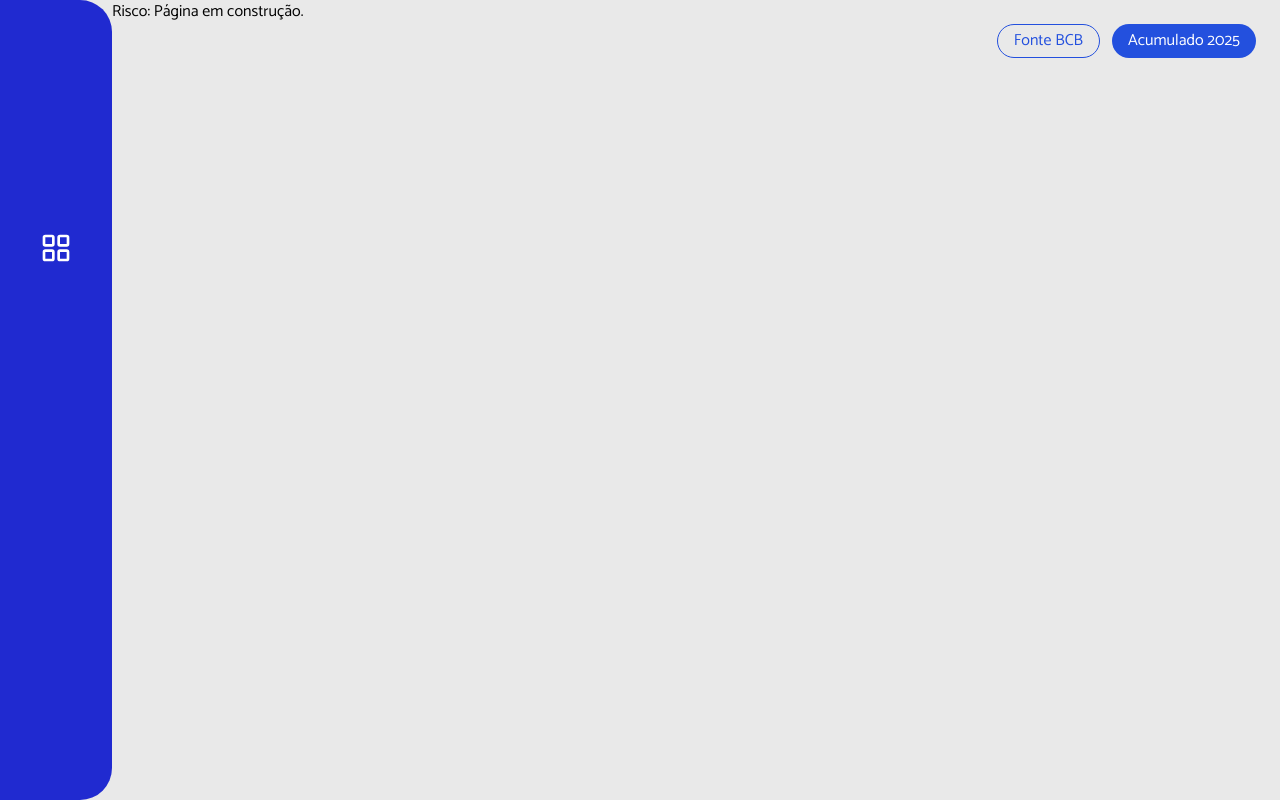
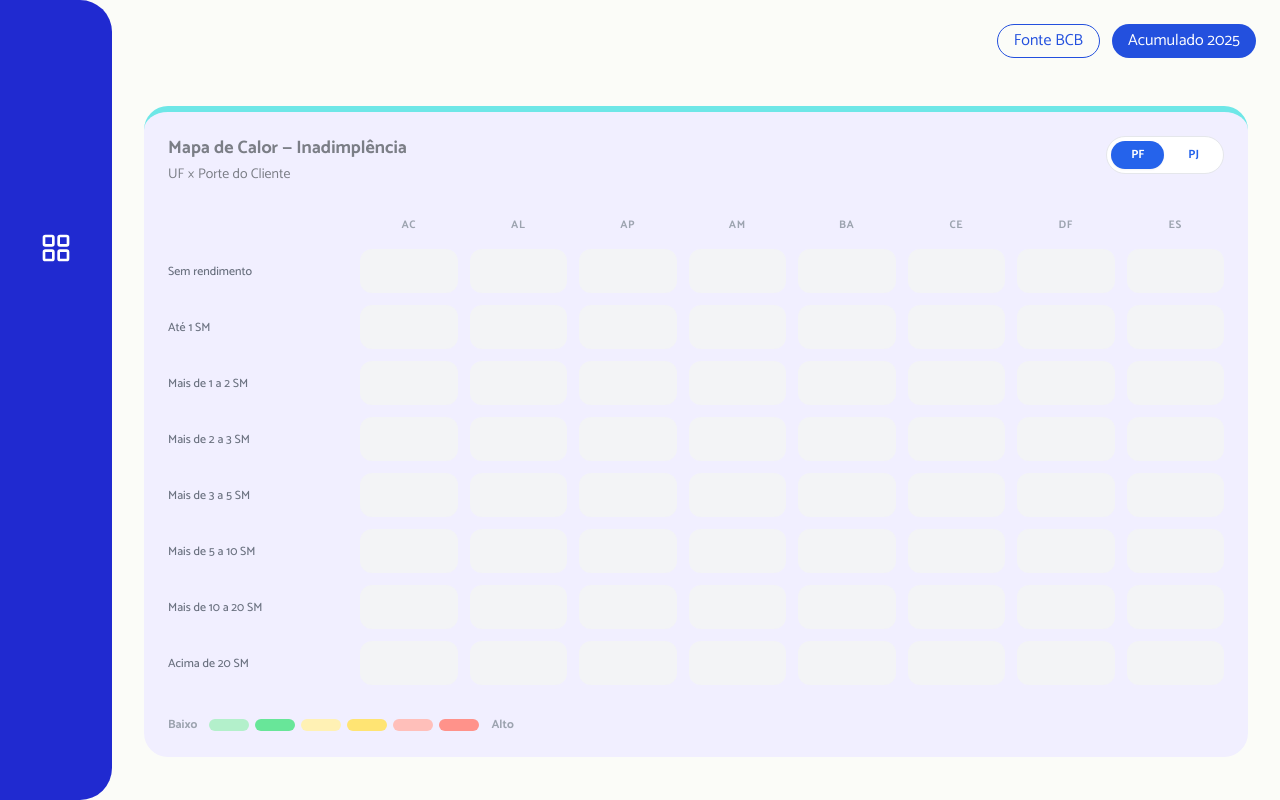
Before and after one commit to TeamMinerva/DM-API, a React (Vite) app in the folder frontend/: page /Risco in a window 1280 px wide. Built offline with nearby package versions, Linux system fonts and the light colour scheme.

Commit message:
feat: criação do mapa de calor inadimplência por estado × porte (filtro PF/PJ)

```diff
--- /dev/null
+++ b/frontend/src/components/maps/InadimplenciaHeatmap.tsx
@@ -0,0 +1,171 @@
+export interface DataItem {
+    uf: string;
+    porte: string;
+    taxa: number;
+    tipo: 'PF' | 'PJ';
+}
+
+interface Props {
+    data: DataItem[];
+    filtro: 'PF' | 'PJ';
+    onFiltroChange: (filtro: 'PF' | 'PJ') => void;
+    loading?: boolean;
+    error?: string | null;
+    borderColor?: string;
+}
+
+const UFS = ['AC', 'AL', 'AP', 'AM', 'BA', 'CE', 'DF', 'ES'];
+
+const PORTES = [
+    'Sem rendimento',
+    'Até 1 SM',
+    'Mais de 1 a 2 SM',
+    'Mais de 2 a 3 SM',
+    'Mais de 3 a 5 SM',
+    'Mais de 5 a 10 SM',
+    'Mais de 10 a 20 SM',
+    'Acima de 20 SM',
+];
+
+const LEGEND_COLORS = ['#B3F0CB', '#68E699', '#FFF1B4', '#FFE473', '#FFBFBA', '#FF928A'];
+
+export const InadimplenciaHeatmap = ({ data, filtro, onFiltroChange, loading, error, borderColor = "#6EE7E7" }: Props) => {
+
+    const getCellStyle = (taxa: number | undefined): string => {
+        if (taxa === undefined) return 'bg-gray-100 text-gray-300';
+        if (taxa <= 2.0) return 'bg-[#B3F0CB] text-white';
+        if (taxa <= 3.8) return 'bg-[#68E699] text-white';
+        if (taxa <= 5.8) return 'bg-[#FFF1B4] text-white';
+        if (taxa <= 7.8) return 'bg-[#FFE473] text-white';
+        if (taxa <= 10.0) return 'bg-[#FFBFBA] text-white';
+        return 'bg-[#FF928A] text-white';
+    };
+
+    const getTaxaValue = (uf: string, porte: string): number | undefined =>
+        data.find(d => d.uf === uf && d.porte === porte && d.tipo === filtro)?.taxa;
+
+    return (
+        <div
+            className="bg-[#F1EFFF] p-6 rounded-3xl w-full overflow-hidden"
+            style={{ borderTop: `6px solid ${borderColor}` }}
+        >
+
+            {/* ── Header ── */}
+            <div className="flex justify-between items-start mb-8">
+                <div>
+                    <h3 className="text-[#7B7E86] font-semibold text-lg leading-snug">
+                        Mapa de Calor — Inadimplência
+                    </h3>
+                    <p className="text-[#7B7E86] text-sm mt-1">
+                        UF × Porte do Cliente
+                    </p>
+                </div>
+
+                {/* Toggle PF / PJ */}
+                <div className="flex bg-white p-1 rounded-full border border-gray-200 gap-1">
+                    {(['PF', 'PJ'] as const).map(op => (
+                        <button
+                            key={op}
+                            onClick={() => onFiltroChange(op)}
+                            className={`px-5 py-1.5 rounded-full text-xs font-bold transition-all duration-150
+                                ${filtro === op
+                                    ? 'bg-[#2563EB] text-white shadow-sm'
+                                    : 'text-[#2563EB] hover:bg-gray-100'
+                                }`}
+                        >
+                            {op}
+                        </button>
+                    ))}
+                </div>
+            </div>
+
+            {/* ── Loading ── */}
+            {loading && (
+                <div className="flex items-center justify-center h-40 text-sm text-gray-400">
+                    Carregando dados...
+                </div>
+            )}
+
+            {/* ── Erro ── */}
+            {error && !loading && (
+                <div className="flex items-center justify-center h-40 text-sm text-red-400">
+                    {error}
+                </div>
+            )}
+
+            {/* ── Matriz ── */}
+            {!loading && !error && (
+                <div className="overflow-x-auto">
+                    <div className="min-w-[820px]">
+
+                        {/* Cabeçalho — UFs */}
+                        <div className="grid grid-cols-[180px_repeat(8,1fr)] gap-3 mb-4">
+                            <div />
+                            {UFS.map(uf => (
+                                <div
+                                    key={uf}
+                                    className="text-center text-[11px] font-semibold text-gray-400 uppercase tracking-wider"
+                                >
+                                    {uf}
+                                </div>
+                            ))}
+                        </div>
+
+                        {/* Linhas — Portes */}
+                        <div className="space-y-3">
+                            {PORTES.map(porte => (
+                                <div
+                                    key={porte}
+                                    className="grid grid-cols-[180px_repeat(8,1fr)] gap-3 items-center"
+                                >
+                                    <div className="text-[12px] font-medium text-gray-500 leading-tight">
+                                        {porte}
+                                    </div>
+
+                                    {UFS.map(uf => {
+                                        const taxa = getTaxaValue(uf, porte);
+                                        return (
+                                            <div
+                                                key={`${uf}-${porte}`}
+                                                title={
+                                                    taxa !== undefined
+                                                        ? `${uf} | ${porte}: ${taxa.toFixed(1)}%`
+                                                        : `${uf} | ${porte}: sem dado`
+                                                }
+                                                className={`
+                                                    h-11 rounded-xl flex items-center justify-center
+                                                    font-bold text-[11px] transition-transform duration-100
+                                                    hover:scale-105 cursor-default select-none
+                                                    ${getCellStyle(taxa)}
+                                                `}
+                                            >
+                                                {taxa !== undefined ? `+${taxa.toFixed(1)}%` : ''}
+                                            </div>
+                                        );
+                                    })}
+                                </div>
+                            ))}
+                        </div>
+                    </div>
+                </div>
+            )}
+
+            {/* ── Legenda ── */}
+            {!loading && !error && (
+                <div className="mt-8 flex items-center gap-3 text-xs font-semibold text-gray-400">
+                    <span>Baixo</span>
+                    <div className="flex gap-1.5">
+                        {LEGEND_COLORS.map(color => (
+                            <div
+                                key={color}
+                                className="w-10 h-3 rounded-full"
+                                style={{ backgroundColor: color }}
+                            />
+                        ))}
+                    </div>
+                    <span>Alto</span>
+                </div>
+            )}
+        </div>
+    );
+};
--- a/frontend/src/pages/Risco.tsx
+++ b/frontend/src/pages/Risco.tsx
@@ -1,18 +1,30 @@
+import { useState } from 'react'
 import Sidebar from "../components/Sidebar"
 import Topbar from "../components/Topbar"
+import { InadimplenciaHeatmap } from "../components/maps/InadimplenciaHeatmap"
 
 export default function Risco() {
+  const [filtro, setFiltro] = useState<'PF' | 'PJ'>('PF')
+
   return (
-    <div className="flex min-h-screen bg-[#e9e9e9]">
+    <div className="flex h-screen bg-[#FBFCF8]">
       <Sidebar />
-        <h1>Risco: Página em construção.</h1>
+      <div className="flex-1 flex flex-col overflow-hidden">
+        <Topbar />
+        <main className="flex-1 px-8 py-6 space-y-6 overflow-y-auto">
+          <div className="grid grid-cols-1 gap-6">
+            <div className="transition-all duration-300 ease-in-out">
+              <InadimplenciaHeatmap
+                data={[]}
+                filtro={filtro}
+                onFiltroChange={setFiltro}
+                loading={false}
+                error={null}
+                borderColor="#6EE7E7"
 
-
-      <div className="flex-1">
-        <Topbar />
-
-        <main className="px-8 pb-8">
-          <div className="h-[500px] rounded-2xl bg-transparent" />
+              />
+            </div>
+          </div>
         </main>
       </div>
     </div>
```
